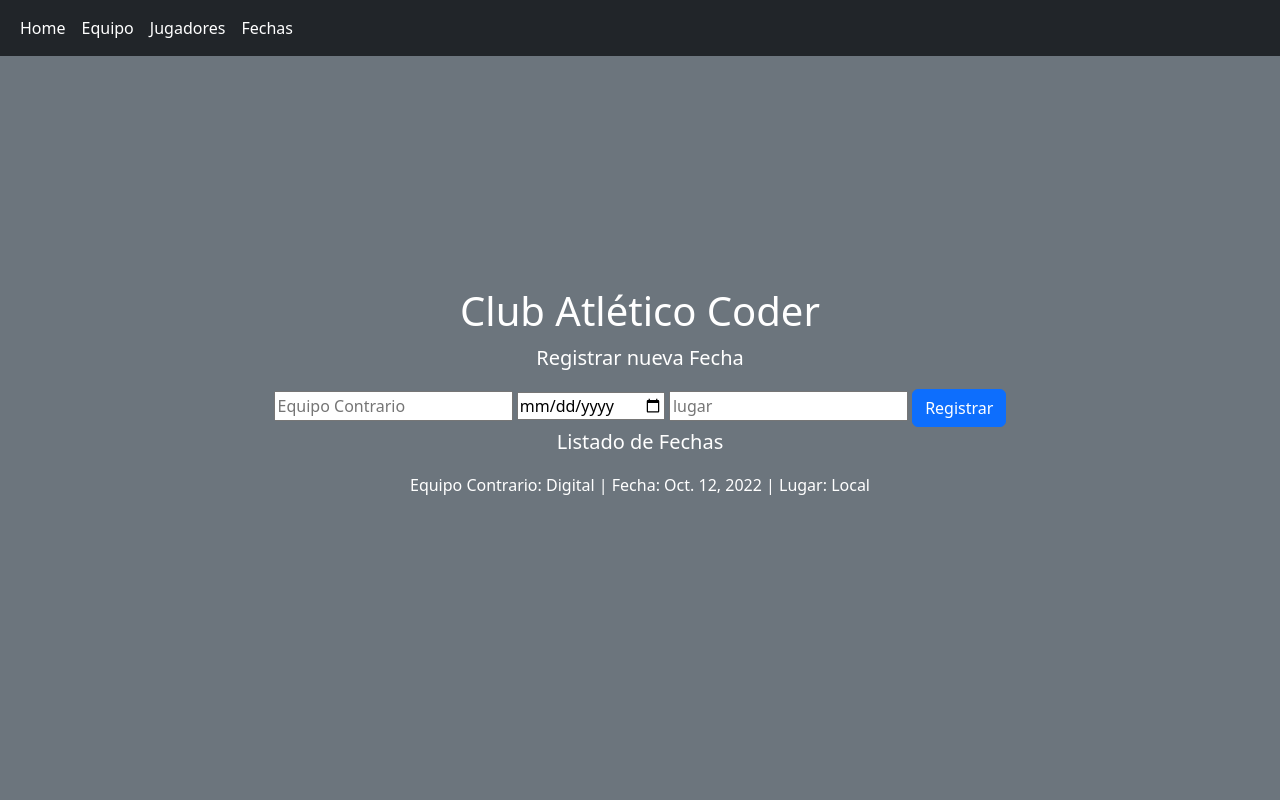
After one commit to ManuelVB99/EquipoDeFutbol, a Django app: page /Home/Fechas/ in a window 1280 px wide. The commit adds this page. Run offline with Django 4.2, Linux system fonts and the light colour scheme; data comes from the database, SQL or seed files in the repository; some libraries are stand-ins or nearby versions.

Commit message:
Se agregó las fechas por parte de Cando

```diff
--- /dev/null
+++ b/Modelos/template/Fechas.html
@@ -0,0 +1,21 @@
+{% extends "index.html" %}
+
+{% load static %}
+<link rel="stylesheet" href="{%static 'css/estilos.css'%}">
+{% block contenido %}
+    <h1>Club Atlético Coder</h1>
+    <div>
+        <p class="lead">Registrar nueva Fecha</p>
+        <form class="formregistro" action="/Home/Fechas/" method="POST"> {% csrf_token %}
+            <input type="text" name="equipoContrario" placeholder="Equipo Contrario">
+            <input type="date" name="fecha" placeholder="fecha">
+            <input type="text" name="lugar" placeholder="lugar">
+            <button type="submit" class="btn btn-primary">Registrar</button>
+        </form>
+        <p class="lead">Listado de Fechas</p>
+        <p>{%for d in fechas%}
+            Equipo Contrario: {{d.equipoContrario}} | Fecha: {{d.fecha}} | Lugar: {{d.lugar}}<br>
+        {%endfor%}
+    </p>
+    </div>
+{% endblock %}
--- a/Modelos/template/Jugadores.html
+++ b/Modelos/template/Jugadores.html
@@ -16,11 +16,11 @@
         </form>
         <p class="lead">Listado de jugadores</p>
         <p>{%for d in Jugadores%}
-            Nombre: {{d.nombre}} | Apelido: {{d.apellido}} | Edad: {{d.edad}} | Pie Hábil: {{d.pieHabil}} | Posicion: {{d.posicion}}<br>
+            Nombre: {{d.nombre}} - Apelido: {{d.apellido}} - Edad: {{d.edad}}<br>
         {%endfor%}
     </p>
     </div>
-    <p class="lead">Buscar jugador</p>
+    <p class="lead">Buscar más info de jugador</p>
     <div>
         <form class="formjugadores" action="/Home/buscar_jugadores/" method="GET">
             <input type="text" name="apellido" placeholder="Apellido">
@@ -31,7 +31,7 @@
         {% if jugador %}
         <ul>
             {% for d in jugador %}
-            Nombre: {{d.nombre}} | Appelido: {{d.apellido}} | Edad: {{d.edad}} | Pie Hábil: {{d.pieHabil}} | Posicion: {{d.posicion}}
+            Nombre: {{d.nombre}} - Appelido: {{d.apellido}} - Edad: {{d.edad}} - Pie Hábil: {{d.pieHabil}} - Posicion: {{d.posicion}}
             {% endfor %}
         </ul>
         {% endif %}
--- a/Modelos/urls.py
+++ b/Modelos/urls.py
@@ -1,8 +1,8 @@
-
 from django.urls import path
 from Modelos.views import *
 
 urlpatterns = [
     path("Jugadores/", jugadores),
     path("buscar_jugadores/", buscar_jugador),
+    path("Fechas/", fechas)
 ]
--- a/Modelos/views.py
+++ b/Modelos/views.py
@@ -19,3 +19,12 @@ def buscar_jugador(request):
     else:
         respuesta = "No enviaste datos"
     return HttpResponse(respuesta)
+
+def fechas(request):
+    if request.method == "POST":
+       fechas =  Fechas(equipoContrario = request.POST['equipoContrario'], fecha = request.POST['fecha'], lugar = request.POST['lugar'])
+       fechas.save()
+       fechas = Fechas.objects.all()
+       return render(request, "Fechas.html", {"fechas": fechas})
+    fechas = Fechas.objects.all()
+    return render(request, "Fechas.html", {"fechas": fechas})
```
